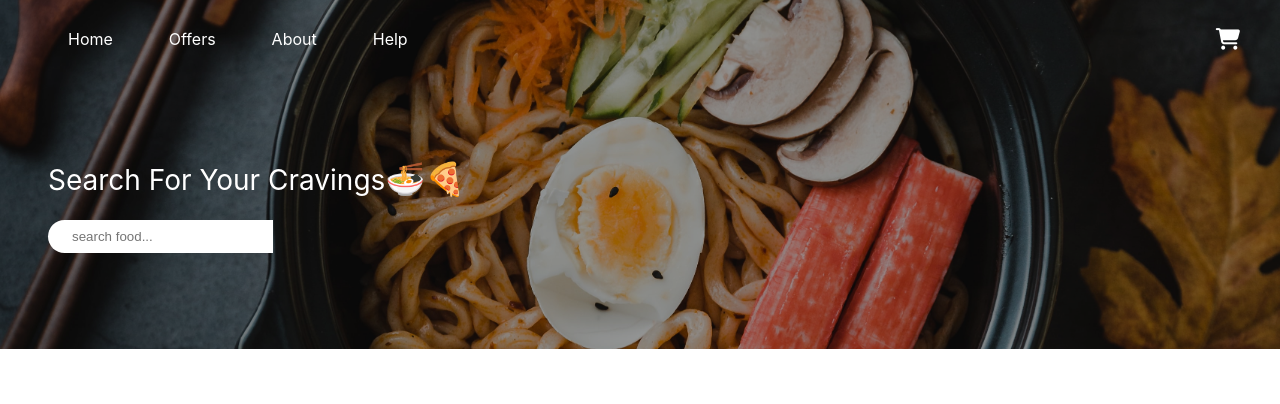
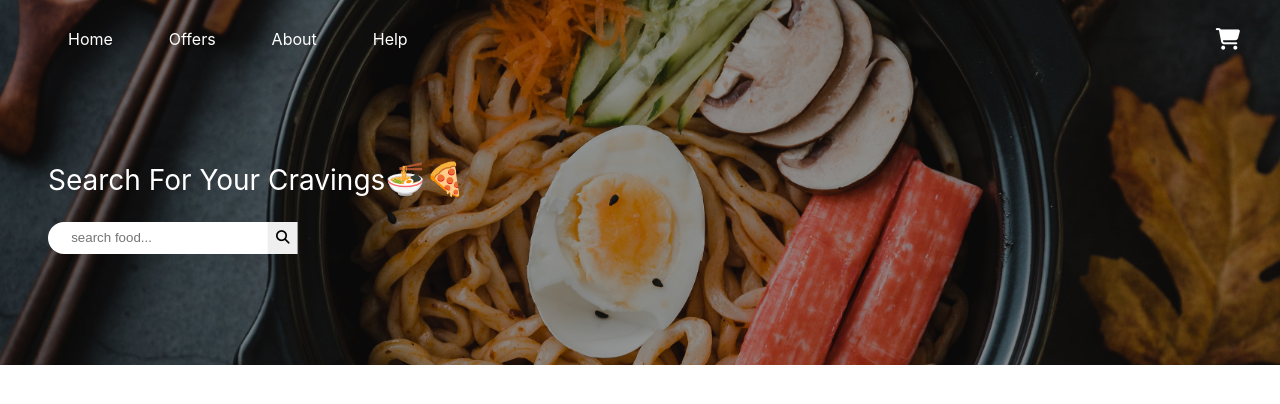
Before and after one commit to preetamvarun/Restaurant-App, a React (Create React App) app: page / in a window 1280 px wide. Shown: the top 404 px of the page. Built offline with nearby package versions, Linux system fonts and the light colour scheme.

Commit message:
styled input box

```diff
--- a/src/Components/BodyComponent/SearchBarComponent/Searchbar.css
+++ b/src/Components/BodyComponent/SearchBarComponent/Searchbar.css
@@ -1,25 +1,48 @@
-.searchbar {
+.CravingsDiv {
   color: white;
   padding: 5rem 0rem;
   position: relative;
   z-index: 3;
-}
-
-.CravingsDiv {
   font-size: 1.75rem;
   text-align: left;
   margin-left: 3rem;
 }
 
-.CravingsDiv .inputDiv {
-  margin: 1rem 0rem;
+.CravingsDiv > p span {
+  font-size: 2rem;
 }
 
-.CravingsDiv input {
-  padding: 0.55rem 1.5rem;
-  border-top-left-radius: 20px;
-  border-bottom-left-radius: 20px;
+.CravingsDiv .inputDiv {
+  margin: 1.5rem 0rem;
+  display: inline-block;
+  height: 2rem;
+  width: 220px;
+  position: relative;
+}
+
+.CravingsDiv .inputDiv input {
+  border-top-left-radius: 1rem;
+  border-bottom-left-radius: 1rem;
   border: none;
+  position: absolute;
+  top: 0;
+  right: 0;
+  bottom: 0;
+  left: 0;
+  padding: 0 1.45rem;
+}
+
+.CravingsDiv .inputDiv button {
+  position: absolute;
+  height: 100%;
+  right: 0;
+  transform: translateX(100%);
+  padding: 0.5rem;
+  border: none;
+}
+
+.CravingsDiv .inputDiv button i {
+  font-size: 0.85rem;
 }
 
 .inputDiv input:focus {
--- a/src/Components/BodyComponent/SearchBarComponent/Searchbar.js
+++ b/src/Components/BodyComponent/SearchBarComponent/Searchbar.js
@@ -9,11 +9,10 @@ const Searchbar = () => {
   };
 
   return (
-    <div className='searchbar'>
     <div className='CravingsDiv'>
       <p>
         Search For Your Cravings
-          <span style={{ fontSize: '2rem' }}>🍜🍕</span>
+        <span>🍜🍕</span>
       </p>
       <div className='inputDiv'>
         <input
@@ -22,7 +21,9 @@ const Searchbar = () => {
           value={searchFood}
           onChange={handleChange}
         />
-        </div>
+        <button>
+          <i class='fa-solid fa-magnifying-glass'></i>
+        </button>
       </div>
     </div>
   );
```
Lines whose indentation alone changed are shown as unchanged.
